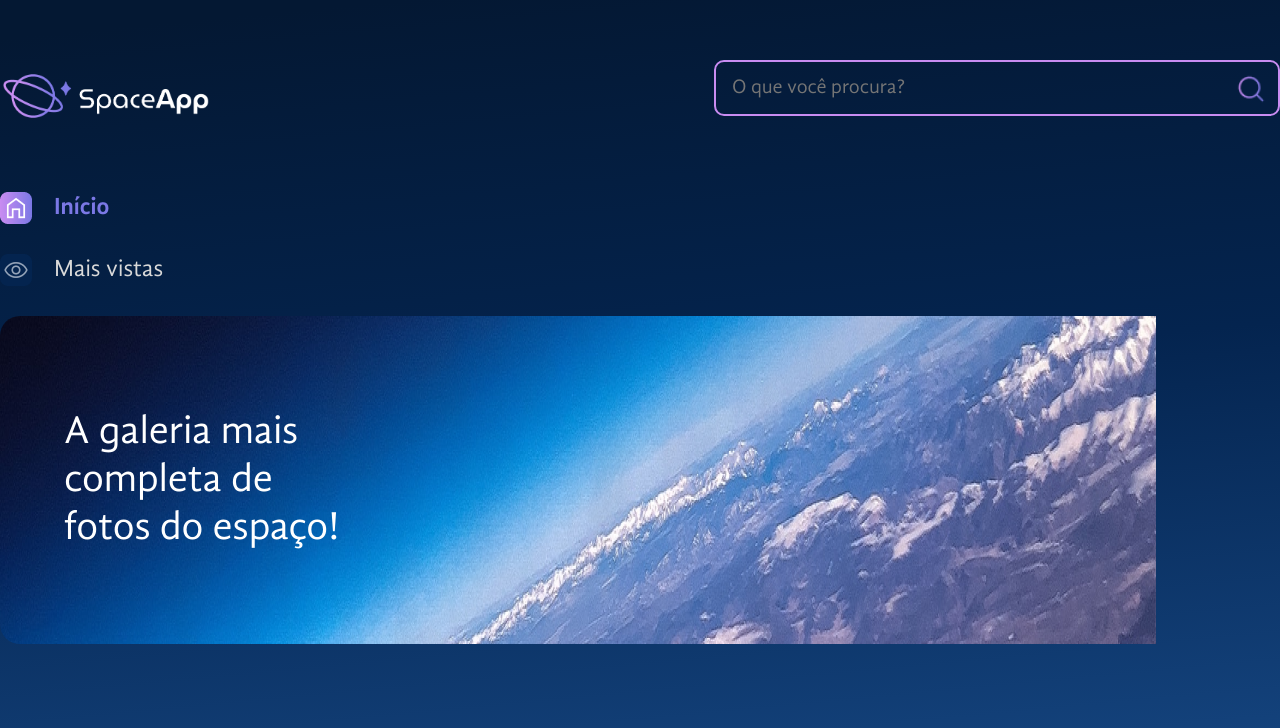
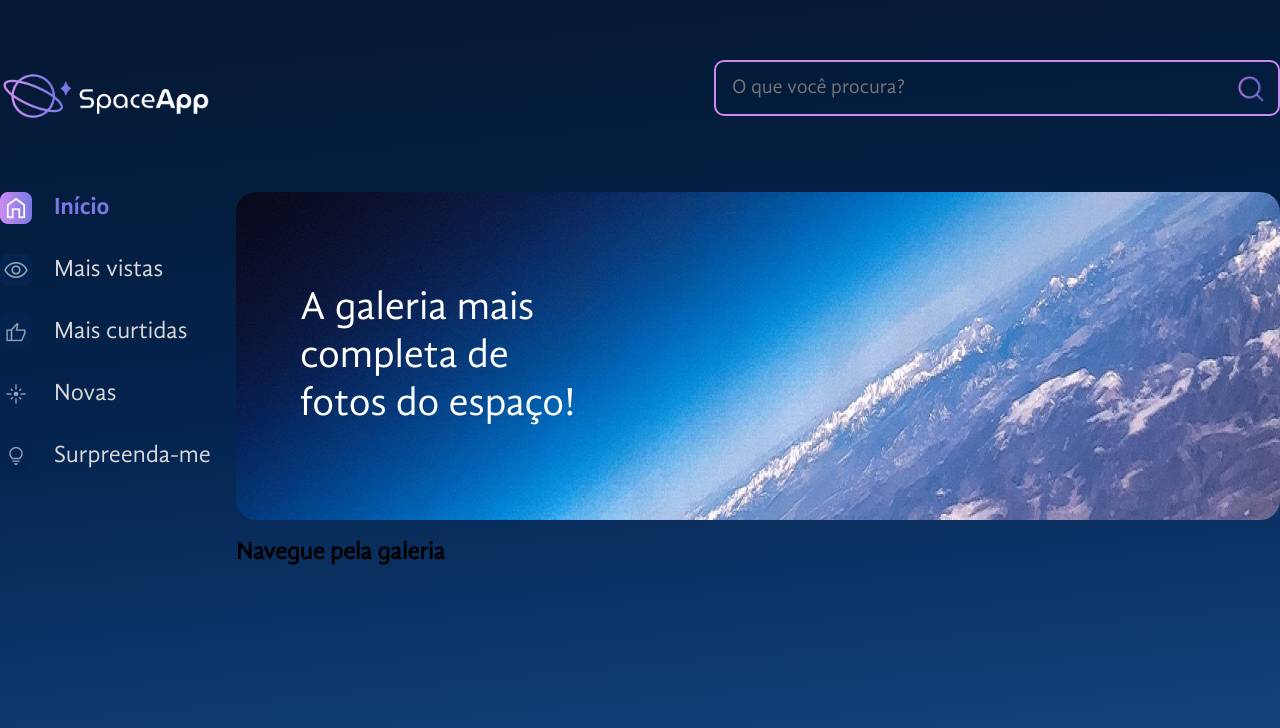
Before and after one commit to grbalmeida/curso-react-estilize-componentes-styled-components-manipule-arquivos-estaticos-alura, a React (Vite) app in the folder space-app/: page / in a window 1280 px wide. Shown: the top 728 px of the page. Built offline with nearby package versions, Linux system fonts and the light colour scheme.

Commit message:
Montando o layout desktop

```diff
--- a/space-app/src/App.jsx
+++ b/space-app/src/App.jsx
@@ -4,6 +4,7 @@
 import Cabecalho from './componentes/Cabecalho';
 import BarraLateral from './componentes/BarraLateral';
 import Banner from './componentes/Banner';
+import Galeria from './componentes/Galeria';
 
 import bannerBackground from './assets/banner.png'
 
@@ -13,18 +14,42 @@
   height: 100vh;
 `;
 
+const AppContainer = styled.div`
+  width: 1440px;
+  margin: 0 auto;
+  max-width: 100%;
+`;
+
+const MainContainer = styled.main`
+  display: flex;
+  gap: 24px;
+`;
+
+const ConteudoGaleria = styled.section`
+  display: flex;
+  flex-direction: column;
+  flex-grow: 1;
+`;
+
 function App() {
 
   return (
     <>
       <FundoGradiente>
         <EstilosGlobais />
+        <AppContainer>
           <Cabecalho />
+          <MainContainer>
             <BarraLateral />
+            <ConteudoGaleria>
               <Banner
                 texto="A galeria mais completa de fotos do espaço!"
                 backgroundImage={bannerBackground}
               />
+              <Galeria />
+            </ConteudoGaleria>
+          </MainContainer>
+        </AppContainer>
       </FundoGradiente>
     </>
   )
--- a/space-app/src/componentes/Banner/index.jsx
+++ b/space-app/src/componentes/Banner/index.jsx
@@ -10,6 +10,7 @@
     margin: 0;
     border-radius: 20px;
     max-width: 100%;
+    background-size: cover;
 `;
 
 const TituloEstilizado = styled.h1`
--- a/space-app/src/componentes/BarraLateral/index.jsx
+++ b/space-app/src/componentes/BarraLateral/index.jsx
@@ -14,7 +14,7 @@
         <aside>
             <nav>
                 <ListaEstilizada>
-                    <ItemNavegacao
+                <ItemNavegacao
                         iconeAtivo="/icones/home-ativo.png"
                         iconeInativo="/icones/home-inativo.png"
                         ativo={true}
@@ -27,6 +27,24 @@
                     >
                         Mais vistas
                     </ItemNavegacao>
+                    <ItemNavegacao
+                        iconeAtivo="/icones/mais-curtidas-ativo.png"
+                        iconeInativo="/icones/mais-curtidas-inativo.png"
+                    >
+                        Mais curtidas
+                    </ItemNavegacao>
+                    <ItemNavegacao
+                        iconeAtivo="/icones/novas-ativo.png"
+                        iconeInativo="/icones/novas-inativo.png"
+                    >
+                        Novas
+                    </ItemNavegacao>
+                    <ItemNavegacao
+                        iconeAtivo="/icones/surpreenda-me-ativo.png"
+                        iconeInativo="/icones/surpreenda-me-inativo.png"
+                    >
+                        Surpreenda-me
+                    </ItemNavegacao>
                 </ListaEstilizada>
             </nav>
         </aside>
--- /dev/null
+++ b/space-app/src/componentes/Galeria/index.jsx
@@ -0,0 +1,7 @@
+const Galeria = () => {
+    return (
+        <h2>Navegue pela galeria</h2>
+    )
+}
+
+export default Galeria;
```
Lines whose indentation alone changed are shown as unchanged.
